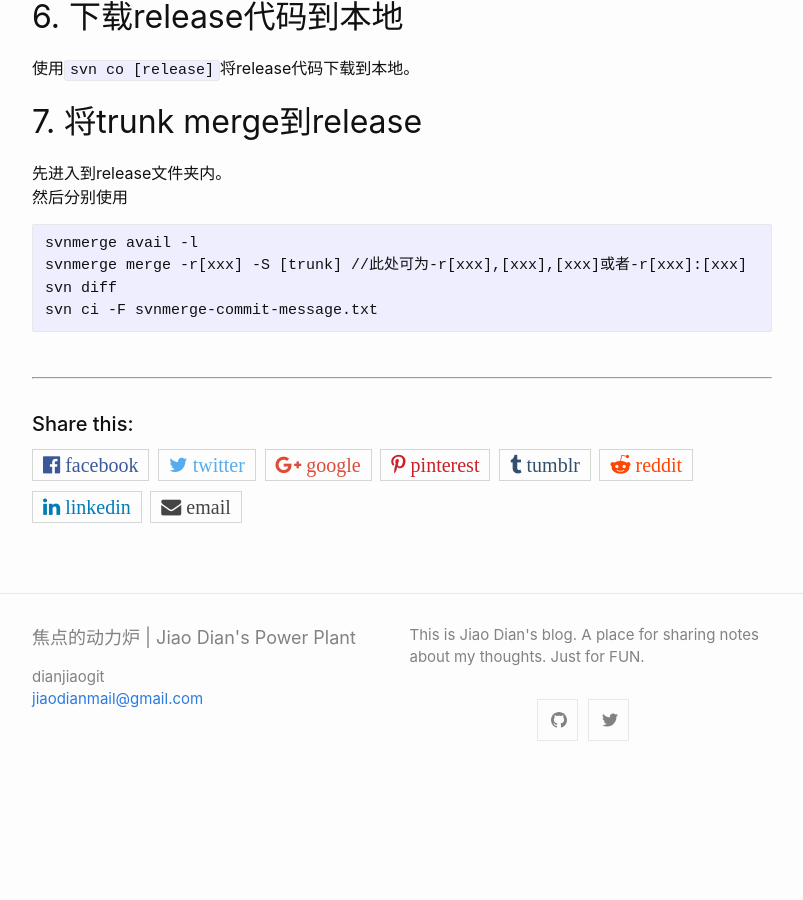
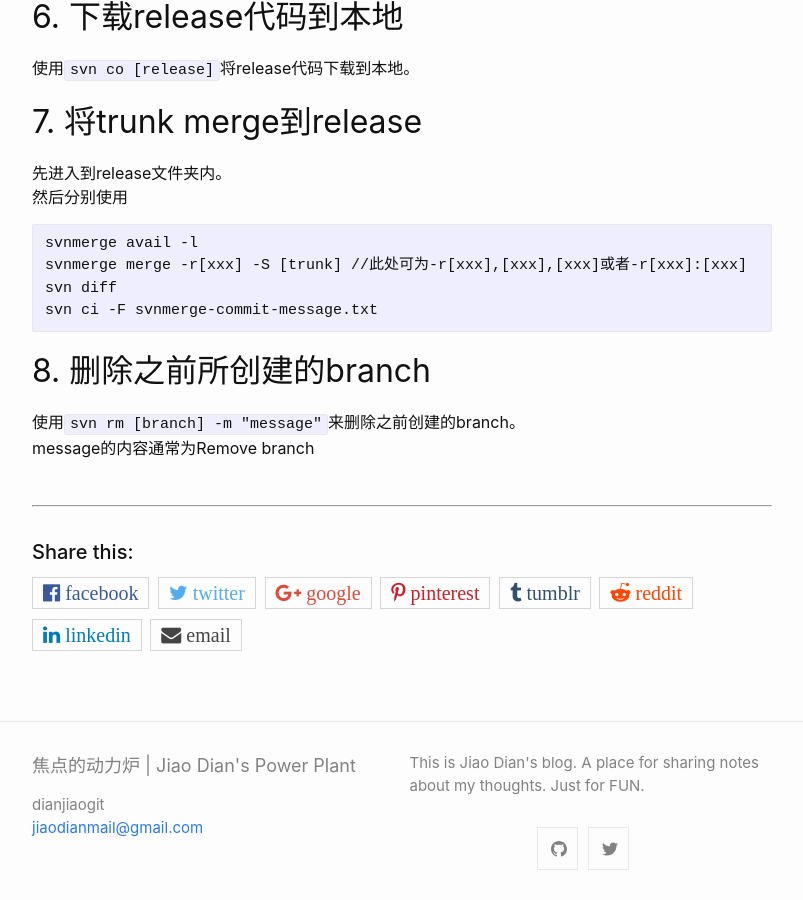
Before and after one commit to dianjiaogit/dianjiaogit.github.io, a Jekyll site: the page built from _posts/2021-08-03-SVN基础学习笔记.md, in a window 1280 px wide and 900 px high, scrolled down 1269 px. Shown: the whole window, without its empty margins (238-1041 px from the left). Built offline with Jekyll 4.4.1, drawn with Linux system fonts in a browser that asks for light colours; before the commit the page ends 2040 px from its top, so only the background shows below that.

Commit message:
svn note update

````diff
--- a/_posts/2021-08-03-SVN基础学习笔记.md
+++ b/_posts/2021-08-03-SVN基础学习笔记.md
@@ -61,3 +61,8 @@ svnmerge merge -r[xxx] -S [trunk] //此处可为-r[xxx],[xxx],[xxx]或者-r[xxx]
 svn diff
 svn ci -F svnmerge-commit-message.txt
 ```
+
+## 8. 删除之前所创建的branch
+
+使用`svn rm [branch] -m "message"`来删除之前创建的branch。
+message的内容通常为Remove branch
````
